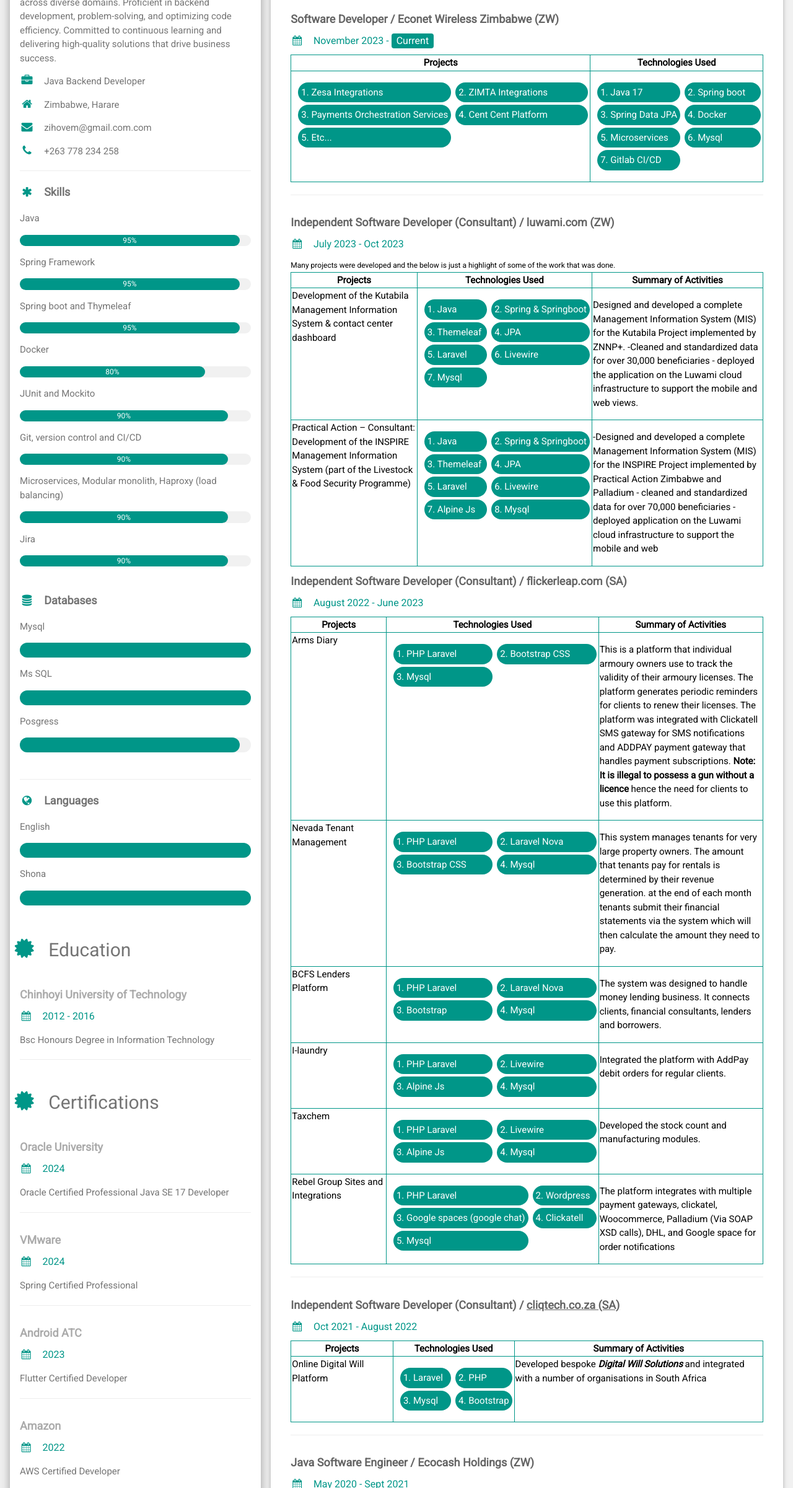
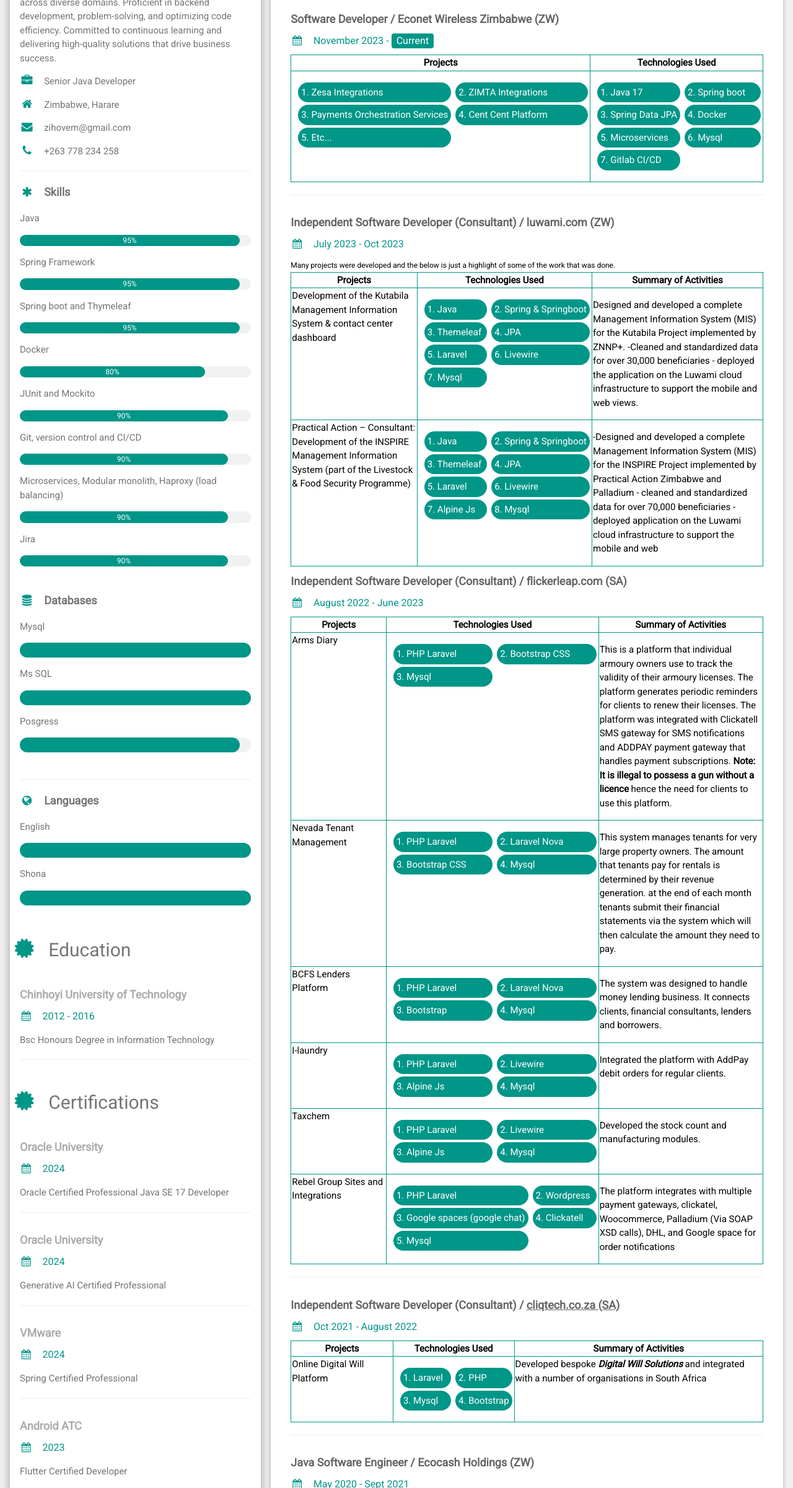
Before and after one commit to fmunashe/profile, a plain HTML site: page index.html in a window 1280 px wide. Shown: the part 106-2507 px from the top of the page at 62% size. Drawn offline with nearby package versions, Linux system fonts and the light colour scheme.

Commit message:
update email

```diff
--- a/index.html
+++ b/index.html
@@ -48,11 +48,10 @@
                             optimizing code efficiency. Committed to continuous learning and delivering high-quality
                             solutions that drive business success.
                         </p>
-                        <p><i class="fa fa-briefcase fa-fw w3-margin-right w3-large w3-text-teal"></i>Java Backend
-                            Developer</p>
+                        <p><i class="fa fa-briefcase fa-fw w3-margin-right w3-large w3-text-teal"></i>Senior Java Developer</p>
                         <p><i class="fa fa-home fa-fw w3-margin-right w3-large w3-text-teal"></i>Zimbabwe, Harare</p>
                         <p><i
-                                class="fa fa-envelope fa-fw w3-margin-right w3-large w3-text-teal"></i>zihovem@gmail.com.com
+                                class="fa fa-envelope fa-fw w3-margin-right w3-large w3-text-teal"></i>zihovem@gmail.com
                         </p>
                         <p><i class="fa fa-phone fa-fw w3-margin-right w3-large w3-text-teal"></i>+263 778 234 258</p>
                         <hr>
@@ -147,6 +146,12 @@
                         <h5 class="w3-opacity"><b>Oracle University</b></h5>
                         <h6 class="w3-text-teal"><i class="fa fa-calendar fa-fw w3-margin-right"></i>2024</h6>
                         <p>Oracle Certified Professional Java SE 17 Developer </p>
+                        <hr>
+                    </div>
+                  <div class="w3-container">
+                        <h5 class="w3-opacity"><b>Oracle University</b></h5>
+                        <h6 class="w3-text-teal"><i class="fa fa-calendar fa-fw w3-margin-right"></i>2024</h6>
+                        <p>Generative AI Certified Professional </p>
                         <hr>
                     </div>
 
```
